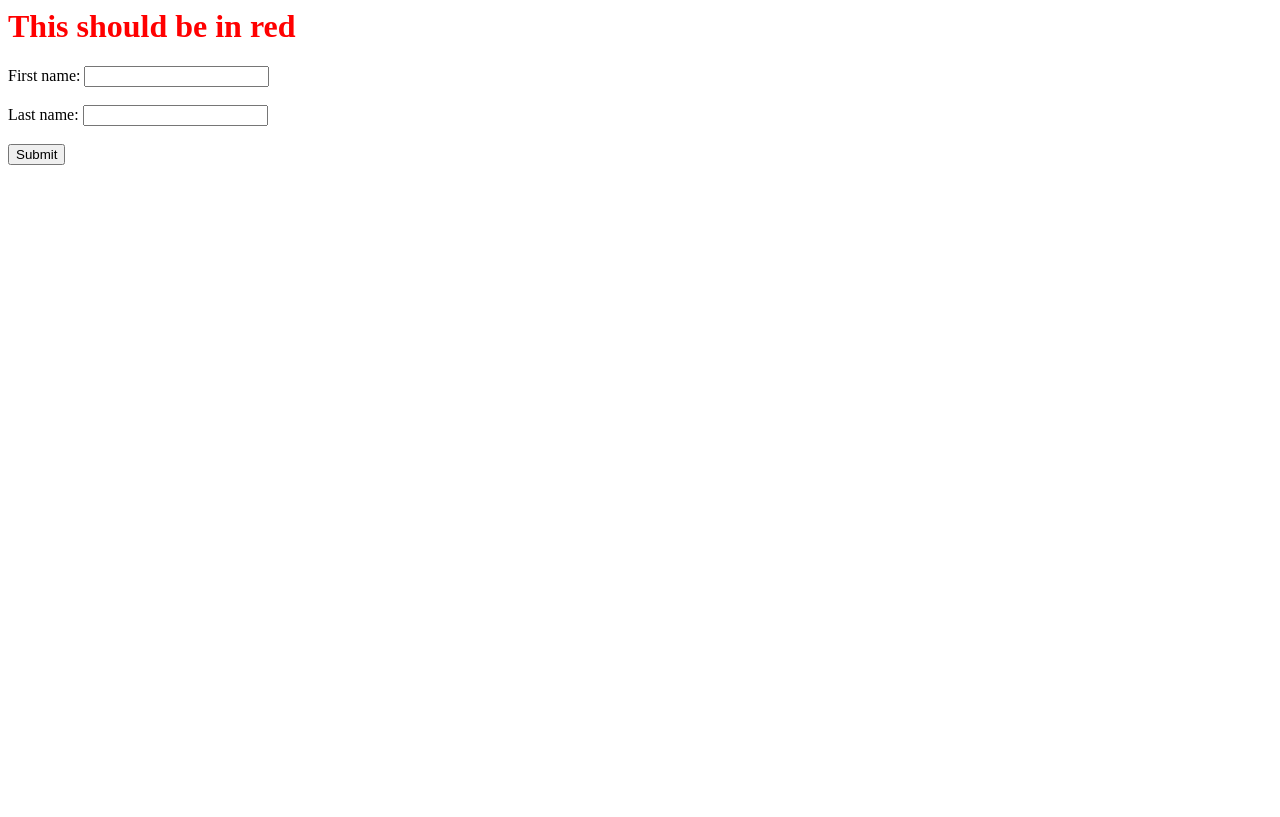
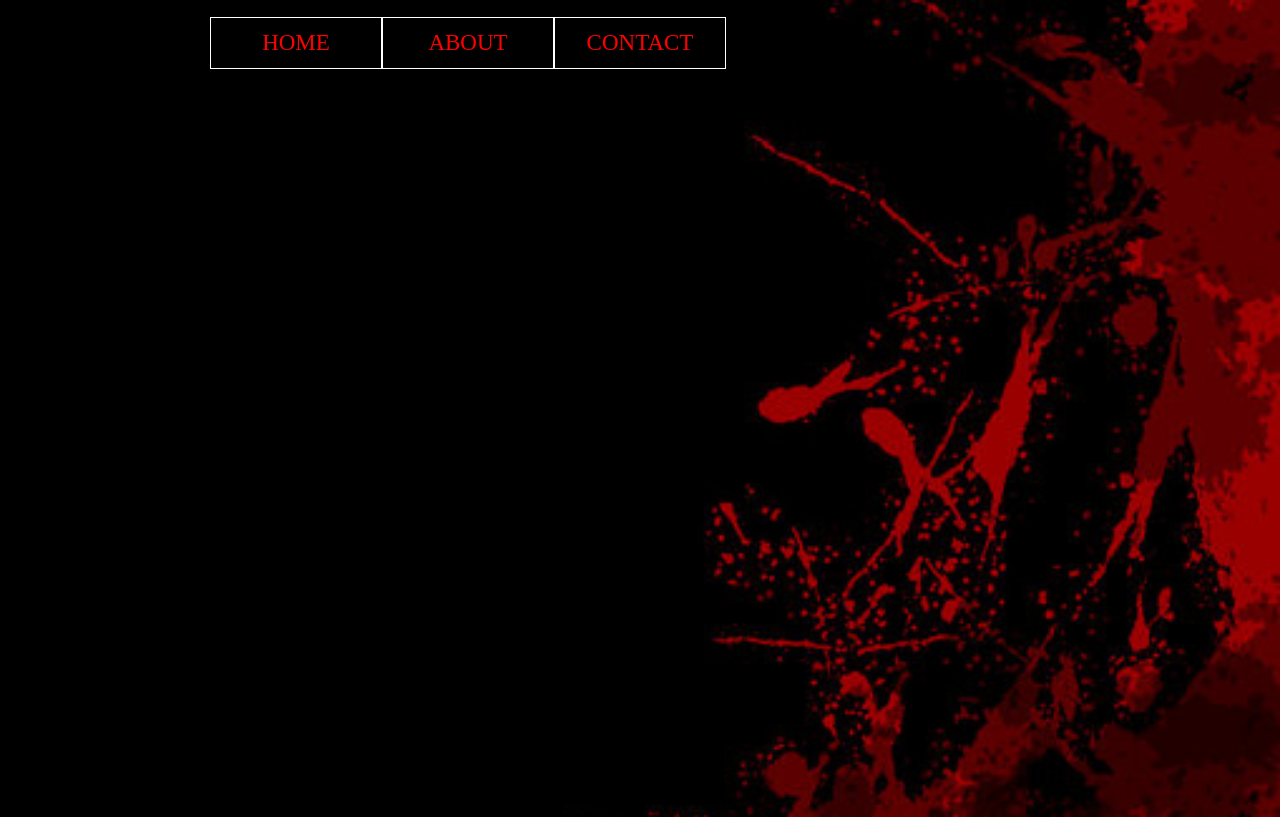
Before and after one commit to Ashwin3207/testsite.github.io, a PHP site: page / in a window 1280 px wide. Before the commit the page ends 165 px from the top, so only its background shows below. Run offline with PHP 8.4, Linux system fonts and the light colour scheme.

Commit message:
changes ig

```diff
--- a/action_page.php
+++ /dev/null
@@ -1,5 +0,0 @@
-
-<?php
-echo "My first PHP script!";
-echo "tell me what you see";
-?>
--- a/index.css
+++ b/index.css
@@ -1,4 +1,47 @@
-h1
-{
-  color:red;
-}
+*{
+  margin: 0;
+  padding: 0;
+  }
+  body
+  {
+    background-image:url("test.jpg");
+    background-size: cover
+  }
+
+  .men{
+  width: 860px;
+  margin: 0 auto;
+  }
+  .men ul{
+  list-style: none;
+  margin-top: 2%;
+  }
+  .men ul li {
+  background: #000000;
+  width: 170px;
+  border: 1px solid #fff;
+  height: 50px;
+  line-height: 50px;
+  text-align: center;
+  float: left;
+  color: #ff0000;
+  font-size: 16px;
+  position: relative;
+  font-family: Chiller;
+  font-size:23;
+  }
+  .men ul li:hover{
+  background: rgb(64, 64, 64);
+  }
+
+  .men ul ul{
+  display: none;
+  }
+  .men ul li:hover > ul{
+  display: block;
+  }
+  .men ul ul ul{
+  margin-left: 170px;
+  top: 0;
+  position: absolute;
+  }
--- a/index.html
+++ b/index.html
@@ -2,15 +2,55 @@
   <head>
   <link rel="stylesheet" href="index.css"></head>
   <body>
-    <h1>This should be in red</h1>
-   <div>
-    <form action="action_page.php" method="get">
-  <label for="fname">First name:</label>
-  <input type="text" id="fname" name="fname"><br><br>
-  <label for="lname">Last name:</label>
-  <input type="text" id="lname" name="lname"><br><br>
-  <input type="submit" value="Submit">
-</form>
+   <div class="men">
+    <ul>
+      <li>
+  HOME
+  <ul>
+    <li>
+      Idk
+    </li>
+    <li class="con">
+      blah blah
+    </li>
+    <li class="con">
+      Nuclear Weapon
+    </li>
+  </ul>
+      </li>
+      <li>
+ABOUT
+
+
+<ul>
+  <li>
+    Me
+  </li>
+  <li>
+    Another Me
+  </li>
+  <li class="con">
+    Me me
+  </li>
+</ul>
+      </li>
+
+      <li>
+CONTACT
+<ul>
+  <li>
+    Phone
+  </li>
+  <li class="con">
+    Email
+  </li>
+  <li class="con">
+    Fax
+  </li>
+</ul>
+      </li>
+    </ul>
    </div>
+
   </body>
   </html>
```
Also changed, not shown: test.jpg (added).
